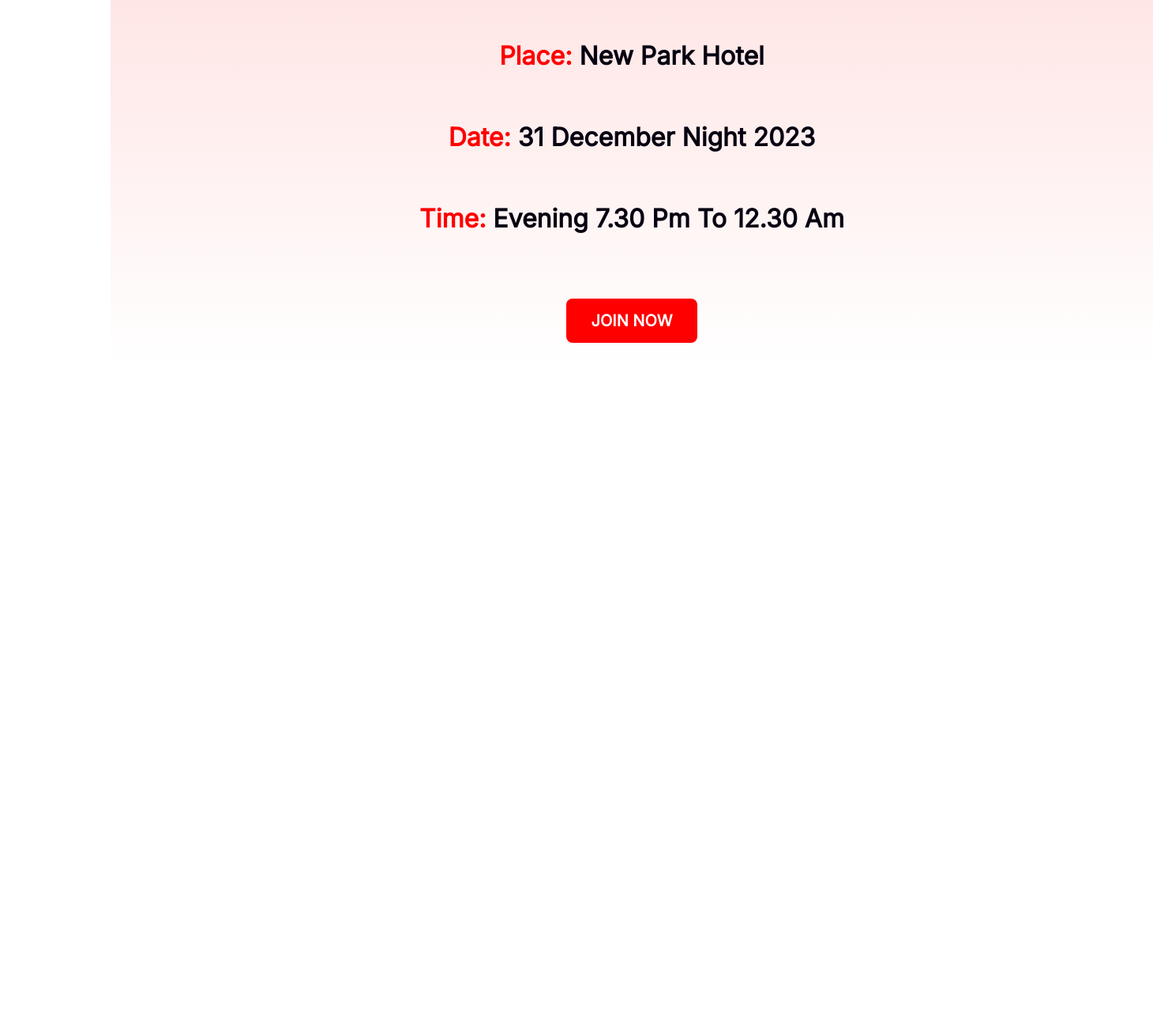
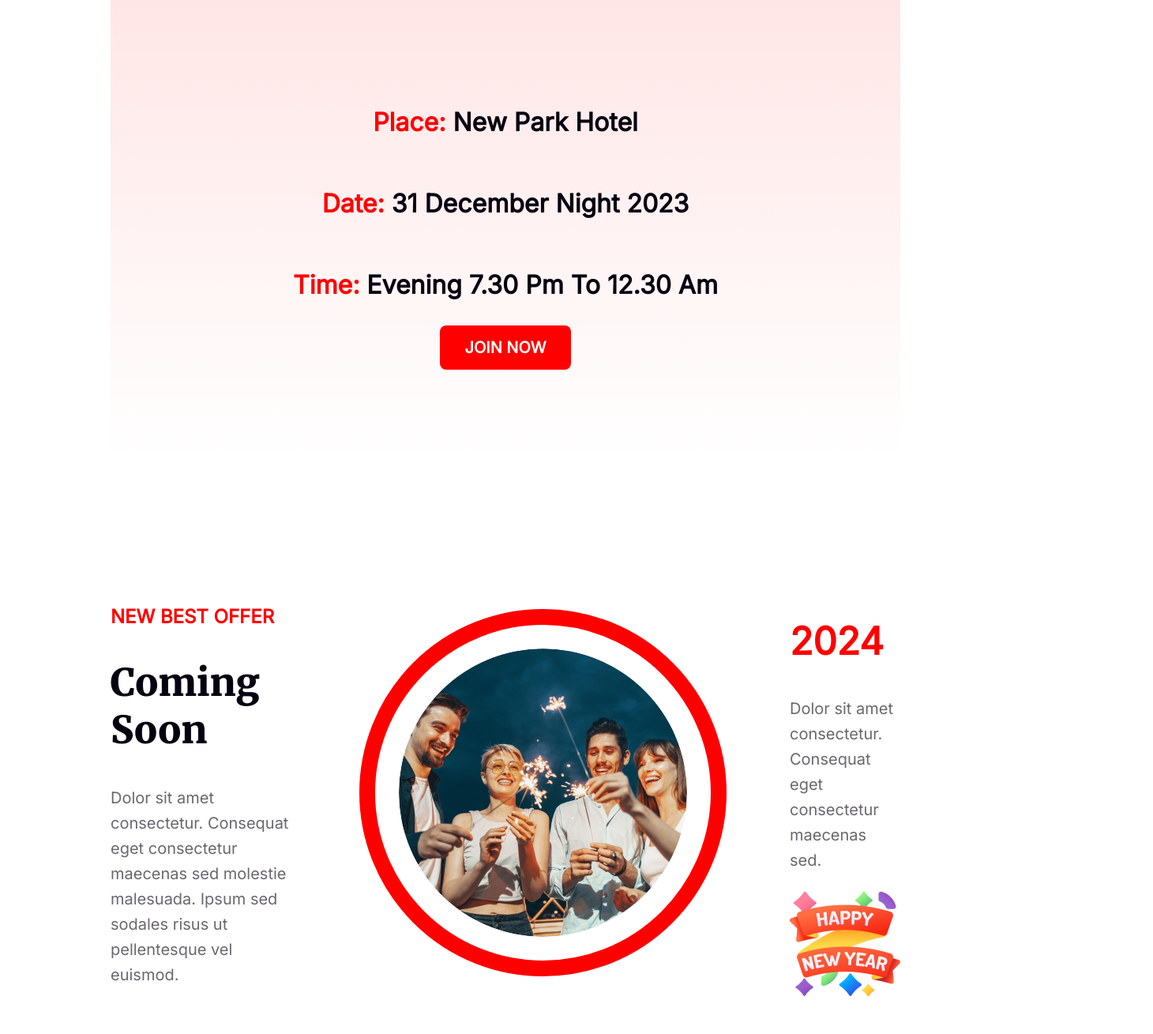
Before and after one commit to KhEliash/First-assignment-Hero, a plain HTML site: page index.html in a window 1280 px wide. Shown: the part 2719-4028 px from the top of the page at 79% size, 1460 px wide, since content can reach past the window. Before the commit the page ends 3307 px from the top, so only its background shows below. Drawn offline with Linux system fonts and the light colour scheme.

Commit message:
uo coming section

```diff
--- a/index.html
+++ b/index.html
@@ -46,14 +46,43 @@
           <img src="image/Group 70.png" alt="" class="year-image" />
         </div>
       </section>
-
+      <!-- Schedule section -->
 
       <section class="schedule-section">
-        <p class="schedule-text"><span class="schedule-title">Place:</span> New Park Hotel</p>
-        <p class="schedule-text"><span class="schedule-title">Date:</span> 31 December Night 2023</p>
-        <p class="schedule-text"><span class="schedule-title">Time:</span> Evening 7.30 pm to 12.30 am</p>
+
+          <p class="schedule-text">
+            <span class="schedule-title">Place:</span> New Park Hotel
+          </p>
+          <p class="schedule-text">
+            <span class="schedule-title">Date:</span> 31 December Night 2023
+          </p>
+          <p class="schedule-text">
+            <span class="schedule-title">Time:</span> Evening 7.30 pm to 12.30 am
+          </p>
 
         <button class="join-now">Join Now</button>
+      </section>
+      <!-- Up coming section -->
+      <section class="up-coming">
+        <div class="coming-items">
+          <h3 class="coming-sub">NEW BEST OFFER</h3>
+          <h1 class="coming-title">Coming Soon</h1>
+          <p class="coming-description">
+            Dolor sit amet consectetur. Consequat eget consectetur maecenas sed
+            molestie malesuada. Ipsum sed sodales risus ut pellentesque vel
+            euismod.
+          </p>
+        </div>
+        <div class="coming-items">
+          <img src="image/Ellipse 1.png" alt="" class="coming-image" />
+        </div>
+        <div class="coming-items">
+          <h1 class="coming-year">2024</h1>
+          <p class="coming-description">
+            Dolor sit amet consectetur. Consequat eget consectetur maecenas sed.
+          </p>
+          <img src="image/Group 96.png" alt="" class="coming-newimage" />
+        </div>
       </section>
     </main>
     <footer></footer>
--- a/style.css
+++ b/style.css
@@ -130,35 +130,77 @@ body {
     rgba(255, 0, 0, 0.1) 0%,
     rgba(255, 0, 0, 0) 100%
   );
-  width: 1320px;
-  height: 482px;
+  width: 100%;
+  height: 600px;
   margin: 120px auto;
    border-radius: 16px;
  }
-.schedule-title{
-    color: #F00;
-text-align: center;
+.schedule-title {
+  color: #f00;
    font-family: Inter;
   font-size: 32px;
   font-weight: 600;
   text-transform: capitalize;
 }
-.schedule-text{
+.schedule-text {
   color: #070211;
   font-family: Inter;
   font-size: 32px;
   font-weight: 600;
   text-transform: capitalize;
+  text-align: center;
 }
-.join-now{
+.join-now {
   padding: 16px 32px;
   border-radius: 8px;
-background: #F00;
-border: 0;
-color: #FFF;
+  background: #f00;
+  border: none;
+  color: #fff;
   font-family: Inter;
   font-size: 20px;
   font-weight: 700;
   text-transform: uppercase;
- margin-top: 50px;
 }
+/* up coming section */
+.up-coming{
+    display: flex;
+    align-items: center;
+    justify-content: center;
+
+    gap: 80px;
+     width: 100%;
+     height: 600px;
+     margin: auto;
+
+}
+.coming-sub{
+    color: #F00;
+ font-family: Inter;
+font-size: 24px;
+ line-height: normal;
+}
+.coming-title{
+    color: #070211;
+font-family: Merriweather;
+font-size: 48px;
+ font-weight: 900;
+ text-transform: capitalize;
+}
+.coming-description{
+    color: rgba(7, 2, 17, 0.60);
+font-family: Inter;
+font-size: 20px;
+ font-weight: 400;
+line-height: 32px;
+}
+.coming-year{
+    color: #F00;
+font-family: Inter;
+font-size: 48px;
+ font-weight: 700;
+ }
+ .coming-image{
+    border: 20px solid #F00;
+    padding: 30px;
+    border-radius: 50%;
+ }
```
Lines whose indentation alone changed are shown as unchanged.
